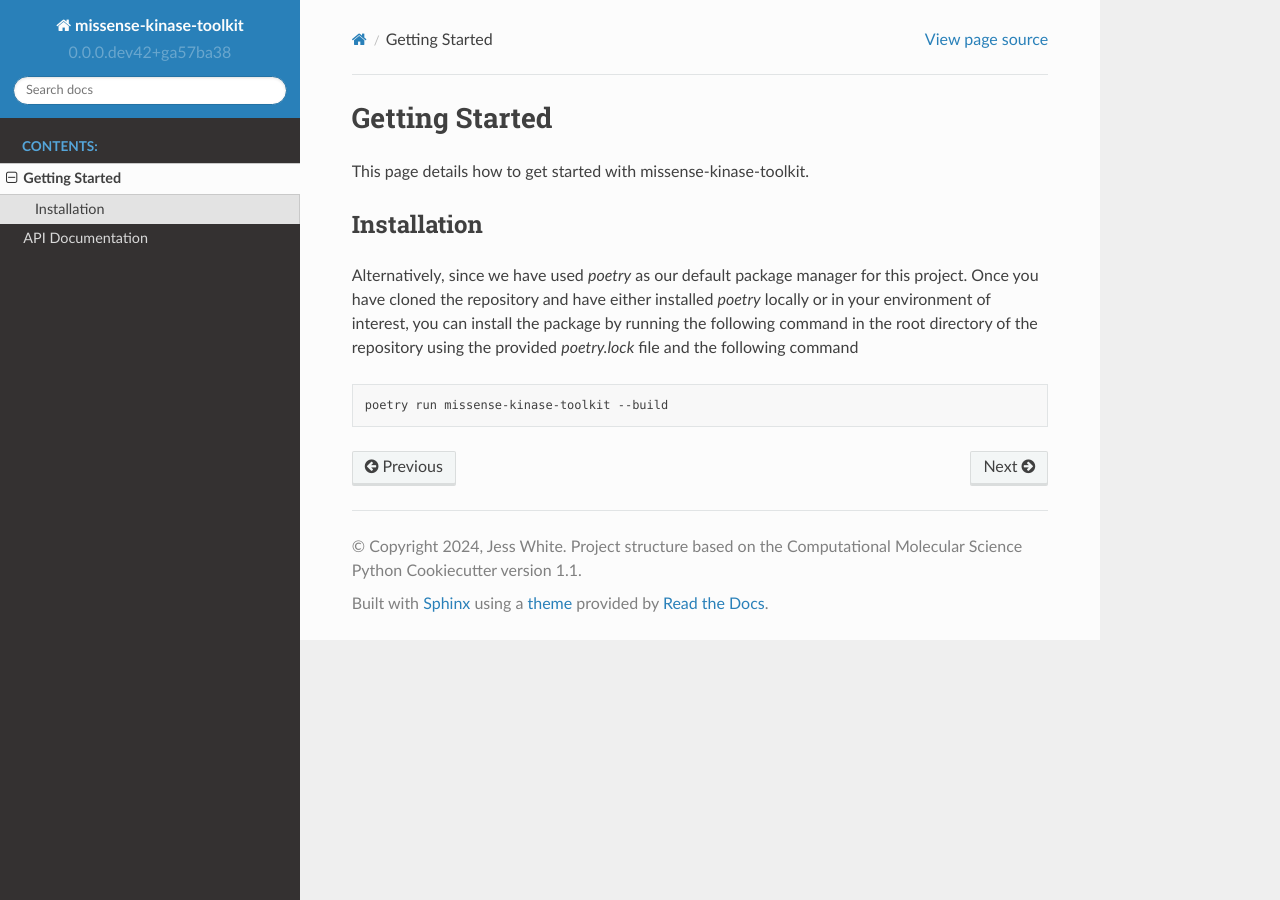
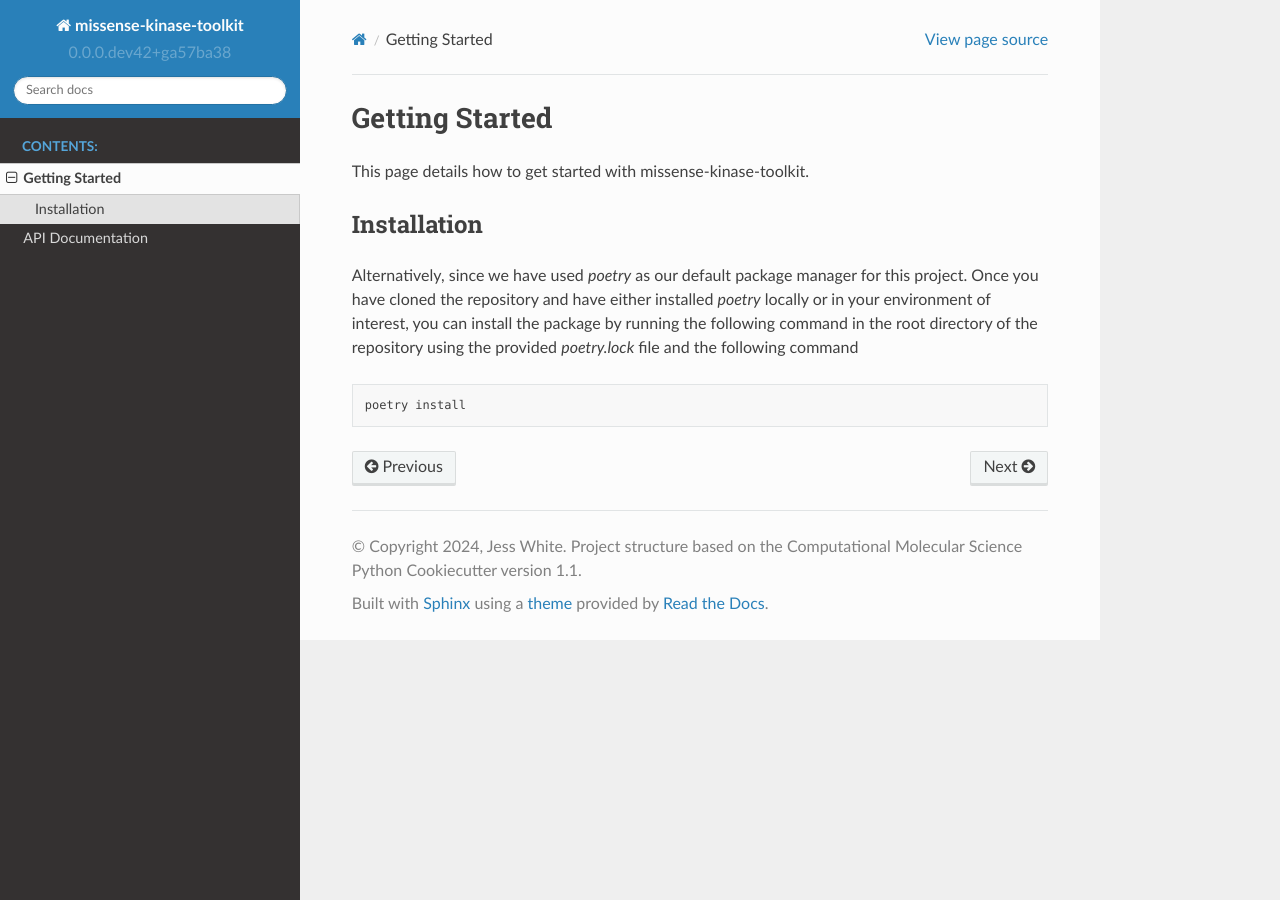
Before and after one commit to choderalab/missense-kinase-toolkit, a Sphinx documentation site: the page built from docs/getting_started.rst, in a window 1280 px wide. Built offline with Sphinx 7.4.7 and the Read the Docs theme 2.0.0, drawn with Linux system fonts in a browser that asks for light colours; the version number is read from the project's files by our own code.

Commit message:
Update getting_started.rst (#49)

```diff
--- a/docs/getting_started.rst
+++ b/docs/getting_started.rst
@@ -17,4 +17,4 @@ Alternatively, since we have used `poetry` as our default package manager for th
 
 .. code-block:: bash
 
-    poetry run missense-kinase-toolkit --build
+    poetry install
```
